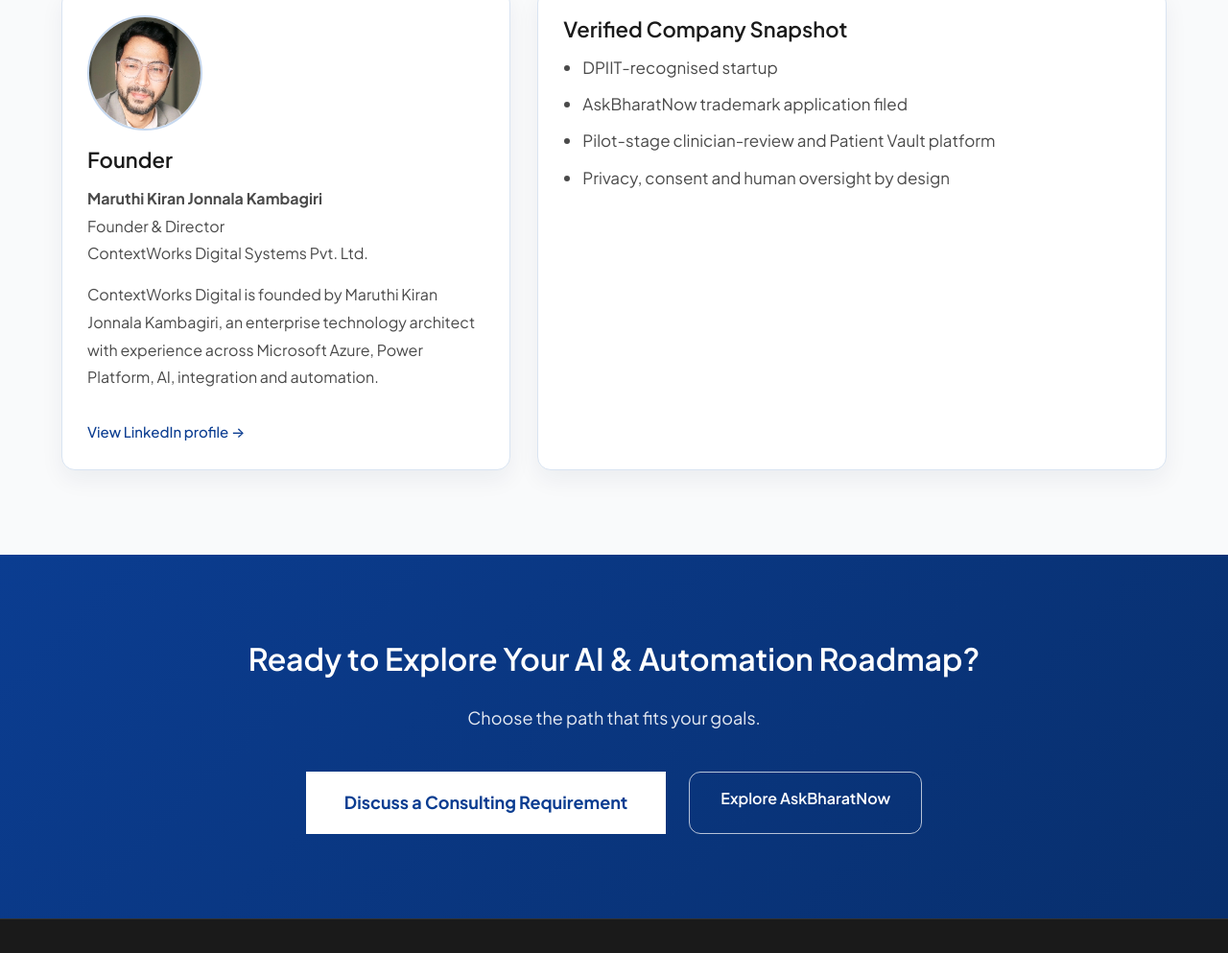
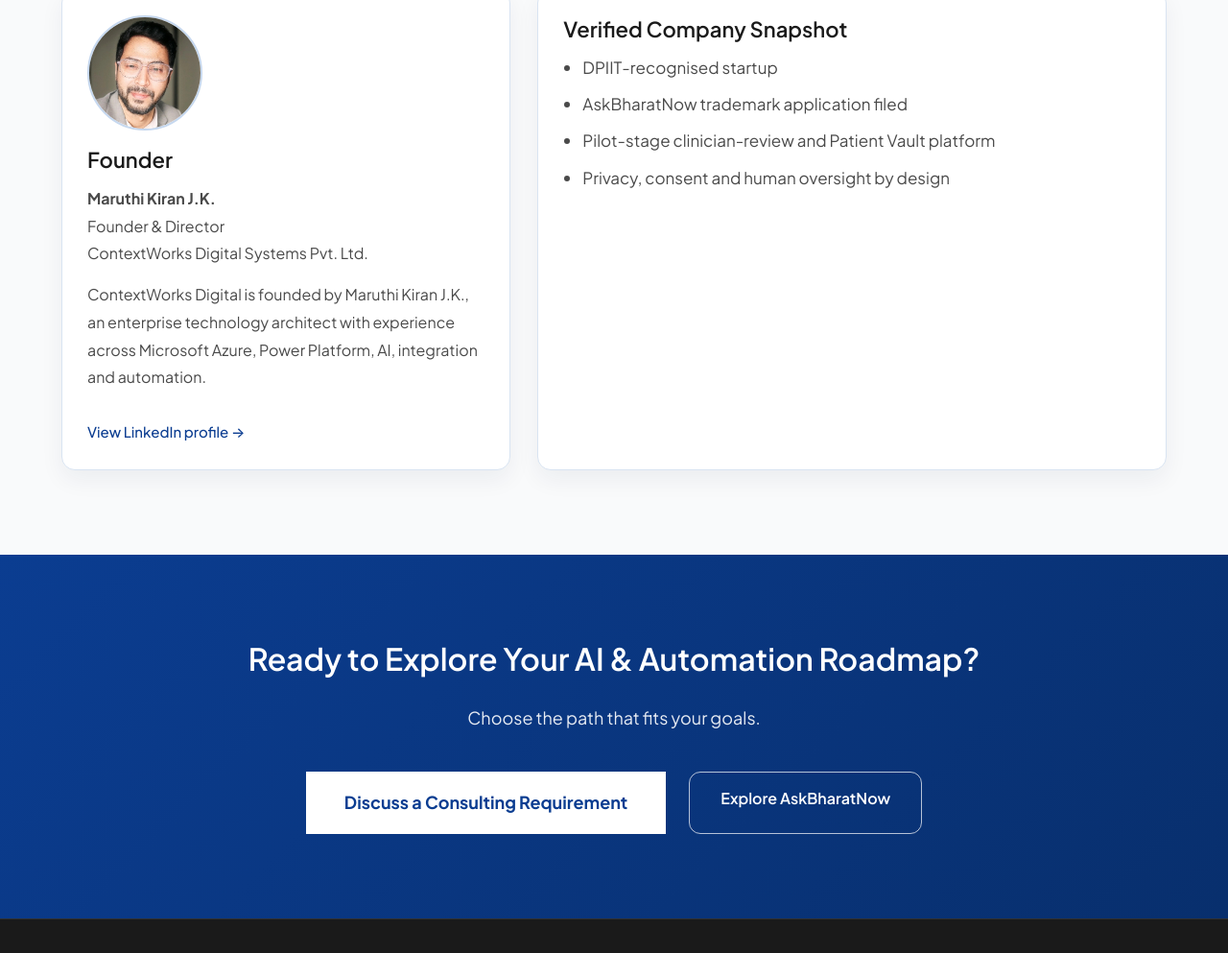
Before and after one commit to askbharat/ContextWorksDigital, a plain HTML site: page index.html in a window 1280 px wide. Shown: the part 6133-7126 px from the top of the page at 96% size. Drawn offline with Linux system fonts and the light colour scheme.

Commit message:
Rename founder name to Maruthi Kiran J.K.

```diff
--- a/index.html
+++ b/index.html
@@ -471,10 +471,10 @@
       <h2 class="section-title-center">Founder-led architecture and delivery</h2>
       <div class="credibility-grid">
         <article class="founder-profile-card">
-          <img src="images/Profile Pic.jpg" alt="Maruthi Kiran Jonnala Kambagiri" class="founder-photo" loading="lazy">
+          <img src="images/Profile Pic.jpg" alt="Maruthi Kiran J.K." class="founder-photo" loading="lazy">
           <h3>Founder</h3>
-          <p><strong>Maruthi Kiran Jonnala Kambagiri</strong><br>Founder &amp; Director<br>ContextWorks Digital Systems Pvt. Ltd.</p>
-          <p>ContextWorks Digital is founded by Maruthi Kiran Jonnala Kambagiri, an enterprise technology architect with experience across Microsoft Azure, Power Platform, AI, integration and automation.</p>
+          <p><strong>Maruthi Kiran J.K.</strong><br>Founder &amp; Director<br>ContextWorks Digital Systems Pvt. Ltd.</p>
+          <p>ContextWorks Digital is founded by Maruthi Kiran J.K., an enterprise technology architect with experience across Microsoft Azure, Power Platform, AI, integration and automation.</p>
           <a href="https://www.linkedin.com/in/maruthi-kiran-jk-9280341a" class="link-arrow" target="_blank" rel="noopener noreferrer">View LinkedIn profile →</a>
         </article>
 
```
Also changed, not shown: products.html (+1 -1 lines).
